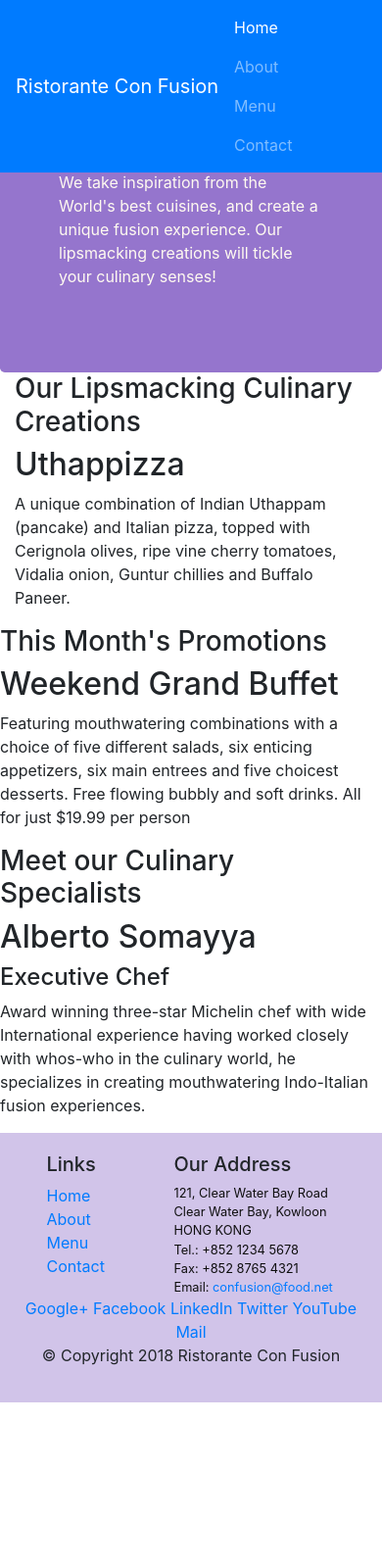
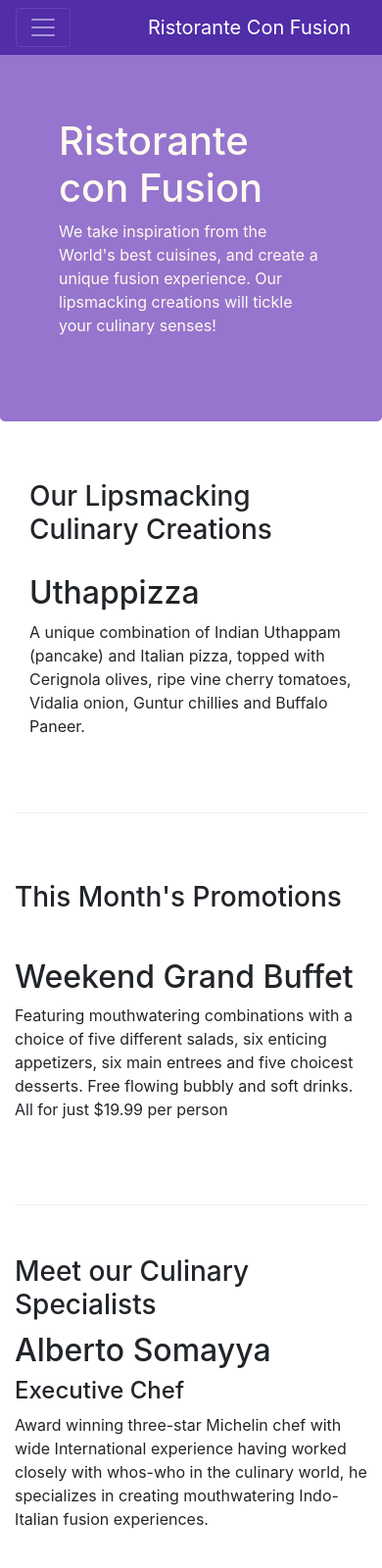
Before and after one commit to iaSokolov/coursera-react-bootstrap, a website: page index.html in a window 390 px wide. Shown: the top 1600 px of the page at 98% size. Before the commit the page ends 1431 px from the top, so only its background shows below. Drawn offline with nearby package versions, Linux system fonts and the light colour scheme.

Commit message:
Navbar and Breadcrumbs

```diff
--- a/css/style.css
+++ b/css/styles.css
@@ -8,6 +8,15 @@
     padding: 50px 0px 50px 0px;
     border-bottom: 1px ridge;
     min-height:400px;
+}
+
+body{
+    padding:50px 0px 0px 0px;
+    z-index:0;
+}
+
+.navbar-dark {
+    background-color: #512DA8;
 }
 
 .footer{
--- a/index.html
+++ b/index.html
@@ -10,19 +10,24 @@
 
     <!-- Bootstrap CSS -->
     <link rel="stylesheet" href="node_modules/bootstrap/dist/css/bootstrap.min.css">
-    <link rel="stylesheet" href="css/style.css">
+    <link rel="stylesheet" href="css/styles.css">
 </head>
 
 <body>
-    <nav class="navbar navbar-dark navbar-expand-sm bg-primary fixed-top">
+    <nav class="navbar navbar-dark navbar-expand-sm fixed-top">
         <div class="container">
-           <a class="navbar-brand" href="#">Ristorante Con Fusion</a>
+            <button class="navbar-toggler" type="button" data-toggle="collapse" data-target="#Navbar">
+                <span class="navbar-toggler-icon"></span>
+            </button>
+            <a class="navbar-brand" href="#">Ristorante Con Fusion</a>
+            <div class="collapse navbar-collapse" id="Navbar">
                 <ul class="navbar-nav mr-auto">
                     <li class="nav-item active"><a class="nav-link" href="#">Home</a></li>
                     <li class="nav-item"><a class="nav-link" href="./aboutus.html">About</a></li>
                     <li class="nav-item"><a class="nav-link" href="#">Menu</a></li>
                     <li class="nav-item"><a class="nav-link" href="#">Contact</a></li>
                 </ul>
+            </div>
         </div>
     </nav>
 
@@ -39,7 +44,7 @@
     </header>
 
     <div class="container">
-        <div class="row">
+        <div class="row row-content align-items-center">
             <div class="col-12 col-sm-6">
                 <h3>Our Lipsmacking Culinary Creations</h3>
             </div>
@@ -50,7 +55,7 @@
             </div>
         </div>
 
-        <div class="row">
+        <div class="row row-content align-items-center">
             <div>
                 <h3>This Month's Promotions</h3>
             </div>
@@ -62,7 +67,7 @@
             </div>
         </div>
 
-        <div class="row">
+        <div class="row row-content align-items-center">
             <div>
                 <h3>Meet our Culinary Specialists</h3>
             </div>
@@ -78,12 +83,12 @@
 
     <footer class="footer">
         <div class="container">
-            <div class="row">
+            <div class="row footer">
                 <div class="col-4 offset-1 col-sm-2">
                     <h5>Links</h5>
                     <ul class="list-unstyled">
                         <li><a href="#">Home</a></li>
-                        <li><a href="#">About</a></li>
+                        <li><a href="aboutus.html">About</a></li>
                         <li><a href="#">Menu</a></li>
                         <li><a href="#">Contact</a></li>
                     </ul>
```
Also changed, not shown: aboutus.html (+24 -2 lines).
